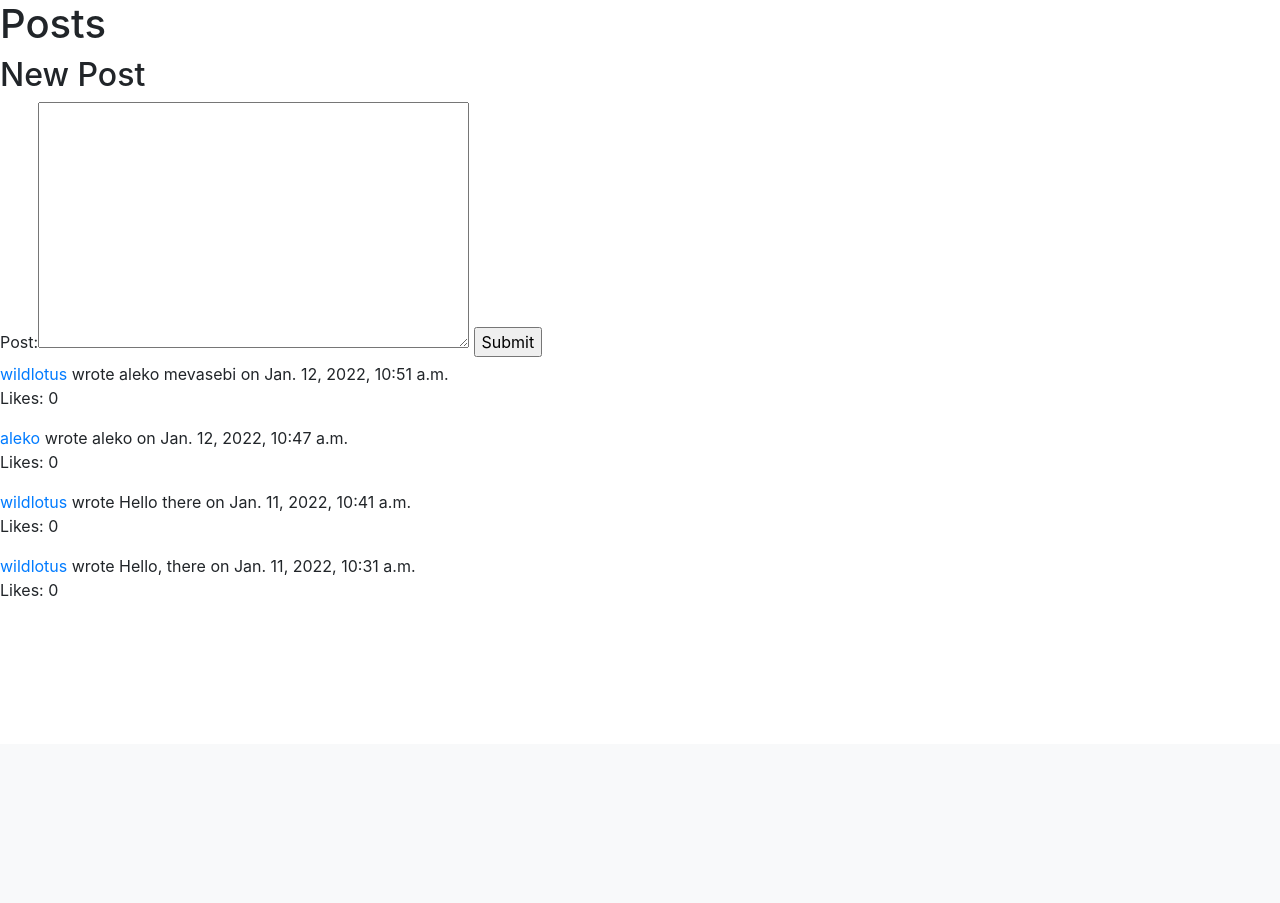
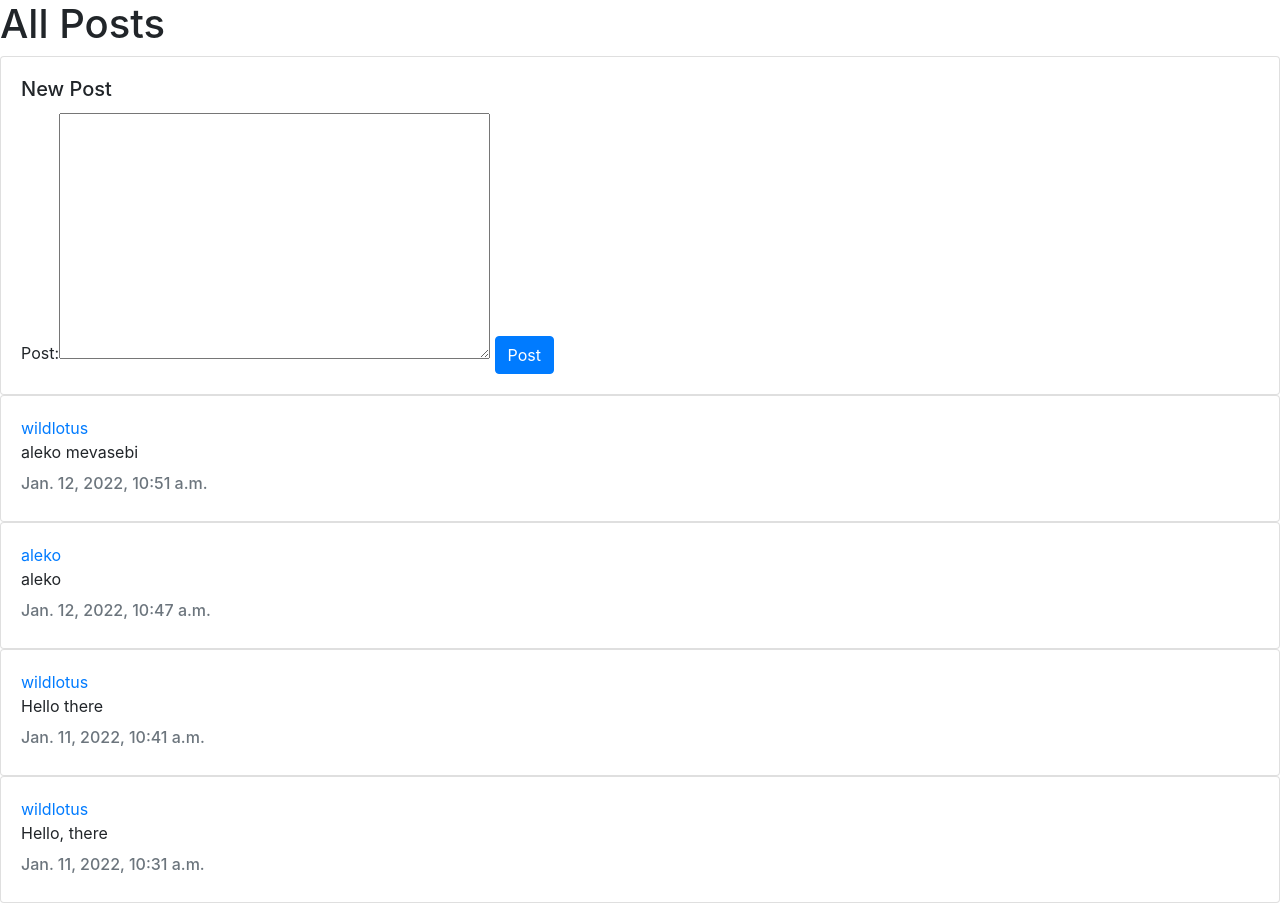
Before and after one commit to WildLotus-15/CS50W-Network-Project-4, a Django app: page / in a window 1280 px wide. Shown: the part 56-959 px from the top of the page. Before the commit the page ends 652 px from the top, so only its background shows below. Run offline with Django 3.2, Linux system fonts and the light colour scheme; data comes from the database, SQL or seed files in the repository; some libraries are stand-ins or nearby versions.

Commit message:
Working on design

```diff
--- a/network/templates/network/index.html
+++ b/network/templates/network/index.html
@@ -1,17 +1,24 @@
 {% extends "network/layout.html" %}
 
 {% block body %}
-    <h1>Posts</h1>
-    <h2>New Post</h2>
-    <form action="{% url 'index' %}" method="post">
-        {% csrf_token %}
-        {{ form }}
-        <input type="submit">
-    </form>
+    <h1>All Posts</h1>
+    <div class="card">
+        <div class="card-body">
+            <h5 class="card-title">New Post</h5>
+            <form action="{% url 'index' %}" method="post">
+                {% csrf_token %}
+                {{ form }}
+                <input type="submit" class="btn btn-primary" value="Post">
+            </form>
+        </div>
+    </div>
     {% for post in posts %}
-        <div>
-            <a href="{% url 'profile' post.author.pk %}">{{ post.author }}</a> wrote {{ post.post }} on {{ post.date }}
-            <p>Likes: {{ post.likes }}</p>
+        <div class="card">
+            <div class="card-body">
+                <a href="{% url 'profile' post.author.pk %}">{{ post.author }}</a>
+                <p class="card-text">{{ post.post }}</p>
+                <h6 class="card-subtitle mb-2 text-muted">{{ post.date }}</h6>
+            </div>
         </div>
     {% endfor %}
 {% endblock %}
```
